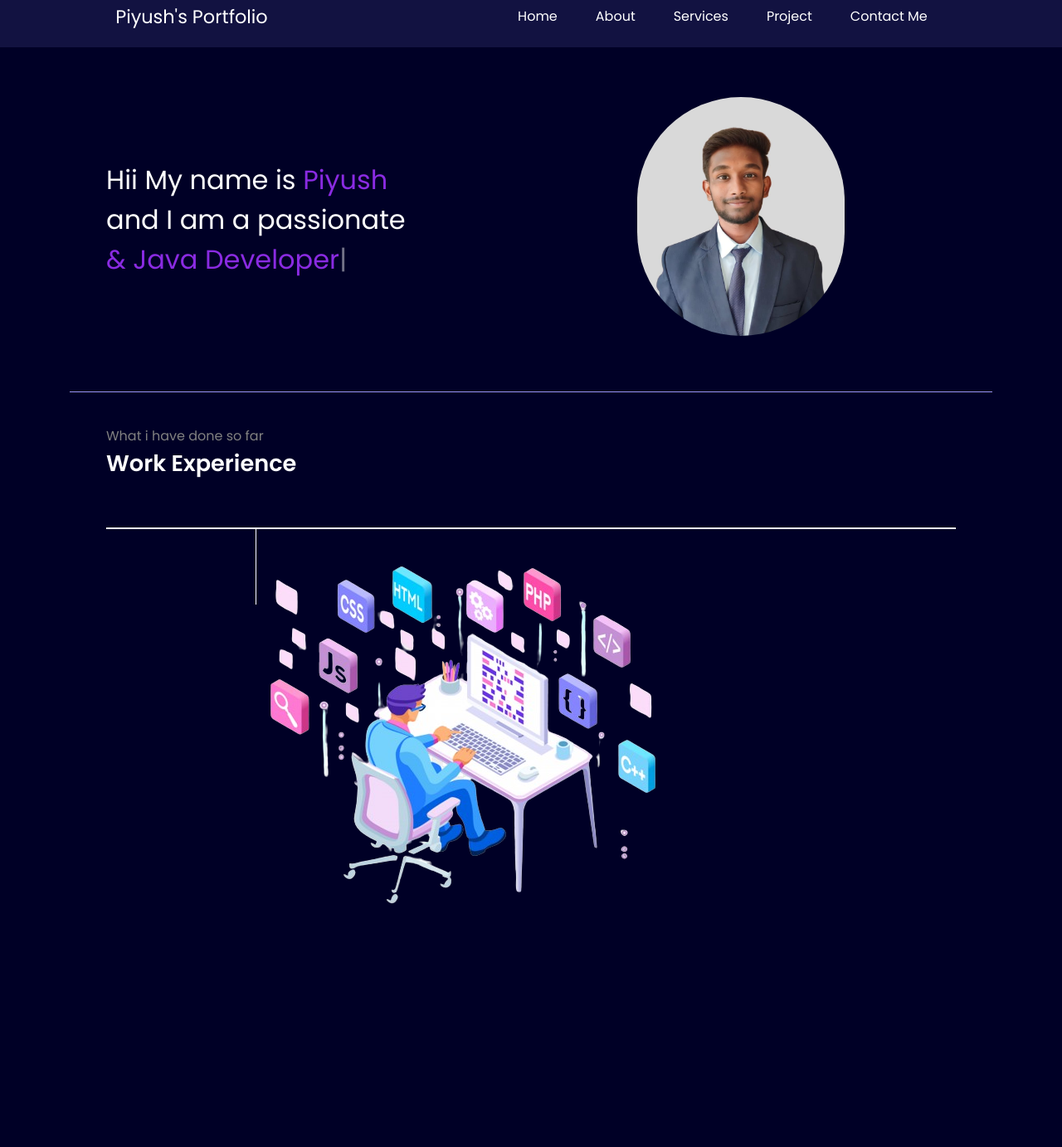
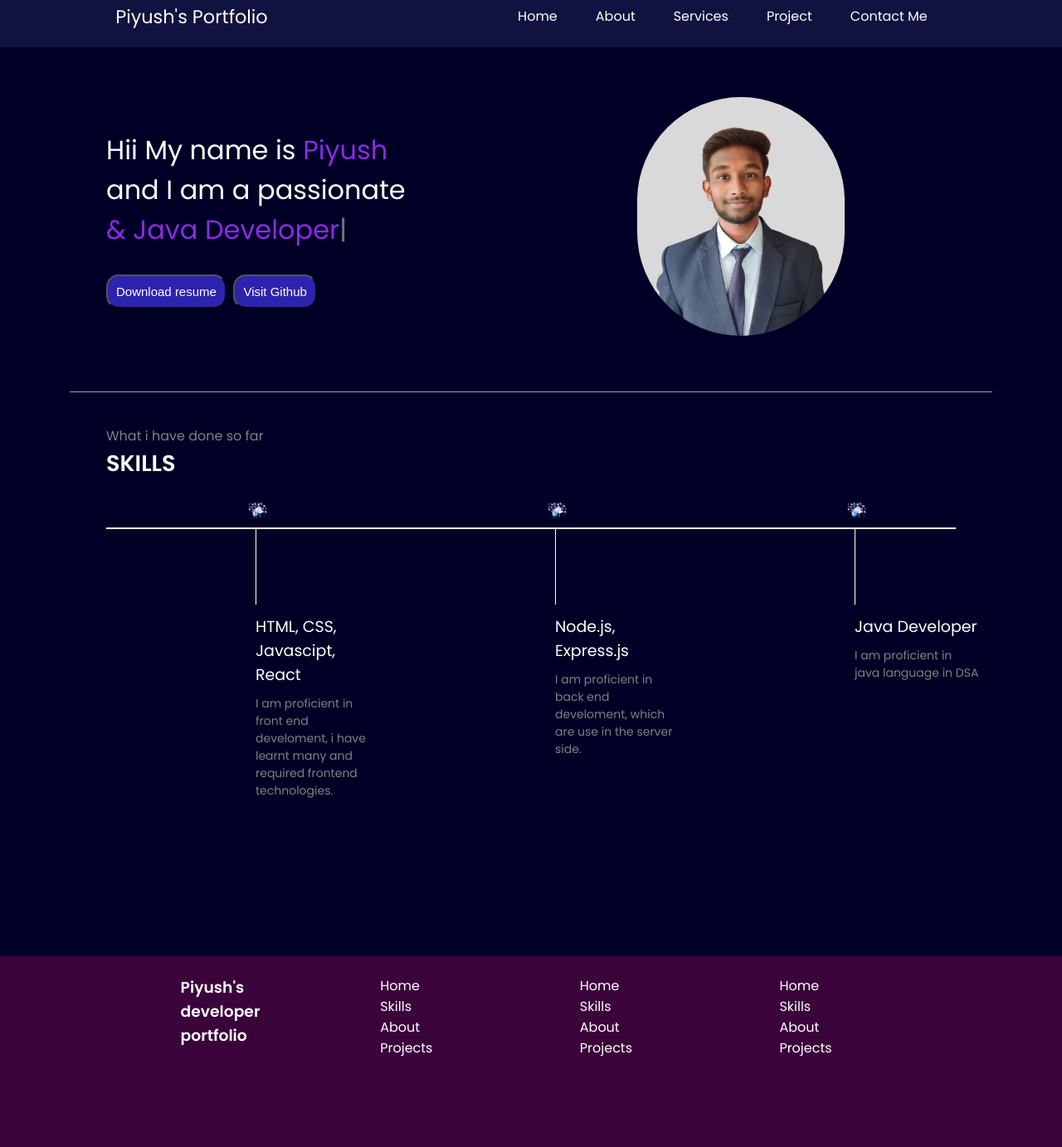
Before and after one commit to Piyushkharapkar/my_portfolio, a plain HTML site: page index.html in a window 1280 px wide. Shown: the part 18-1401 px from the top of the page at 83% size. Before the commit the page ends 1171 px from the top, so only its background shows below. Drawn offline with nearby package versions, Linux system fonts and the light colour scheme.

Commit message:
portfolio updated

```diff
--- a/index.html
+++ b/index.html
@@ -109,6 +109,66 @@ main hr{
   margin: 0 180px;
 }
 
+.image-top{
+    width: 23px;
+    position: relative;
+    top: -32px;
+    left:-9px;
+}
+
+.vertical-text{
+    position: relative;
+    top: 75px;
+    width: 150px;
+    font-size: 19px;
+}
+
+.vertical-dis{
+    position: relative;
+    top: 85px;
+    color: gray;
+    width: 150px;
+    font-size: 14px;
+}
+
+footer{
+  background-color: rgb(59, 4, 59);
+  height: 230px;
+}
+.footer{
+  display: flex;
+  padding: 23px 100px;
+  justify-content: space-evenly;
+}
+
+footer ul{
+  list-style: none;
+}
+
+.footer > div{
+  width: 123px;
+}
+
+.btn-one{
+  background-color: rgb(44, 35, 175);
+  color: white;
+  padding: 10px;
+  border-radius: 15px;
+  cursor: pointer;
+  font-size: 15px;
+  margin-top: 30px;
+}
+
+.btn-two{
+  background-color: rgb(44, 35, 175);
+  color: white;
+  padding: 10px;
+  border-radius: 15px;
+  cursor: pointer;
+  font-size: 15px;
+  margin-top: 30px;
+}
+
     </style>
 
   </head>
@@ -134,6 +194,10 @@ main hr{
           Hii My name is <span class="purple">Piyush</span>
           <div>and I am a passionate</div>
           <span id="element"></span>
+          <br>
+          <button class="btn-one">Download resume</button>
+          <button class="btn-two">Visit Github</button>
+
         </div>
         <div class="rightsection">
           <img src="piyush.jpeg" alt="this is developer image" />
@@ -144,17 +208,72 @@ main hr{
 
       <section class="secondsection">
         <span class="gray">What i have done so far</span>
-        <h1>Work Experience</h1>
+        <h1>SKILLS</h1>
         <div class="box">
         <div class="vertical">
-          <img src="developer2.png" alt="">
-
+          <img class="image-top" src="developer2.png" alt="">
+          <div class="vertical-text">
+            HTML, CSS, Javascipt, React
+          </div>
+          <div class="vertical-dis">
+           I am proficient in front end develoment, i have learnt many and required frontend technologies.
+          </div>
         </div>
-        <div class="vertical"></div>
-        <div class="vertical"></div>
-      </div>
+        <div class="vertical">
+          <img class="image-top" src="developer2.png" alt="">
+          <div class="vertical-text">
+            Node.js, Express.js
+          </div>
+          <div class="vertical-dis">
+            I am proficient in back end develoment, which are use in the server side.
+          </div>
+        </div>
+        <div class="vertical">
+          <img class="image-top" src="developer2.png" alt="">
+          <div class="vertical-text">
+            Java Developer
+          </div>
+          <div class="vertical-dis">
+            I am proficient in java language in DSA
+          </div>
+        </div>
       </section>
     </main>
+
+    <footer>
+
+<div class="footer">
+  <div class="footer-first">
+<h3>Piyush's developer portfolio</h3>
+  </div>
+  <div class="footer-Second">
+    <ul>
+      <li>Home</li>
+      <li>Skills</li>
+      <li>About</li>
+      <li>Projects</li>
+    </ul>
+  </div>
+  <div class="footer-third">
+    <ul>
+      <li>Home</li>
+      <li>Skills</li>
+      <li>About</li>
+      <li>Projects</li>
+    </ul>
+  </div>
+  <div class="footer-fourth">
+    <ul>
+      <li>Home</li>
+      <li>Skills</li>
+      <li>About</li>
+      <li>Projects</li>
+    </ul>
+  </div>
+</div>
+<div class="text-center"></div>
+    </footer>
+
     <script src="https://unpkg.com/typed.js@2.1.0/dist/typed.umd.js"></script>
 
     <!-- Setup and start animation! -->
```
